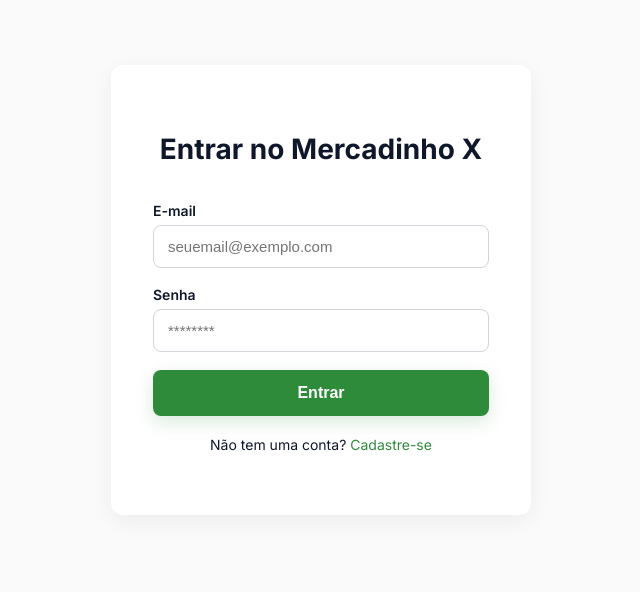
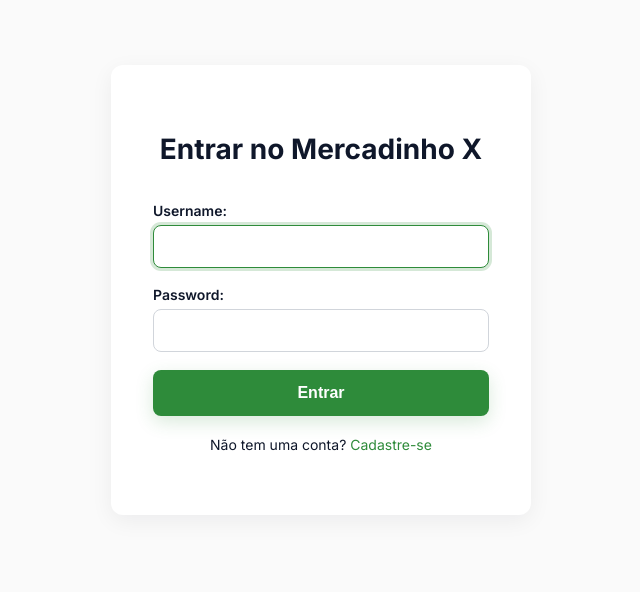
Before and after one commit to carlosEduardo704/market, a Django app: page /login/ in a window 1280 px wide. Shown: the part 60-652 px from the top of the page, without its empty margins (319-959 px from the left). Run offline with Django 5.2, Linux system fonts and the light colour scheme.

Commit message:
clean 'login.html'

```diff
--- a/accounts/templates/login.html
+++ b/accounts/templates/login.html
@@ -71,13 +71,9 @@
 <div class="main_div">
   <div class="container">
     <h1>Entrar no Mercadinho X</h1>
-    <form>
-      <label for="email">E-mail</label>
-      <input type="email" id="email" name="email" placeholder="seuemail@exemplo.com" required>
-
-      <label for="password">Senha</label>
-      <input type="password" id="password" name="password" placeholder="********" required>
-
+    <form method="post">
+      {% csrf_token %}
+      {{ login_form }}
       <button type="submit" class="btn">Entrar</button>
     </form>
 
```
